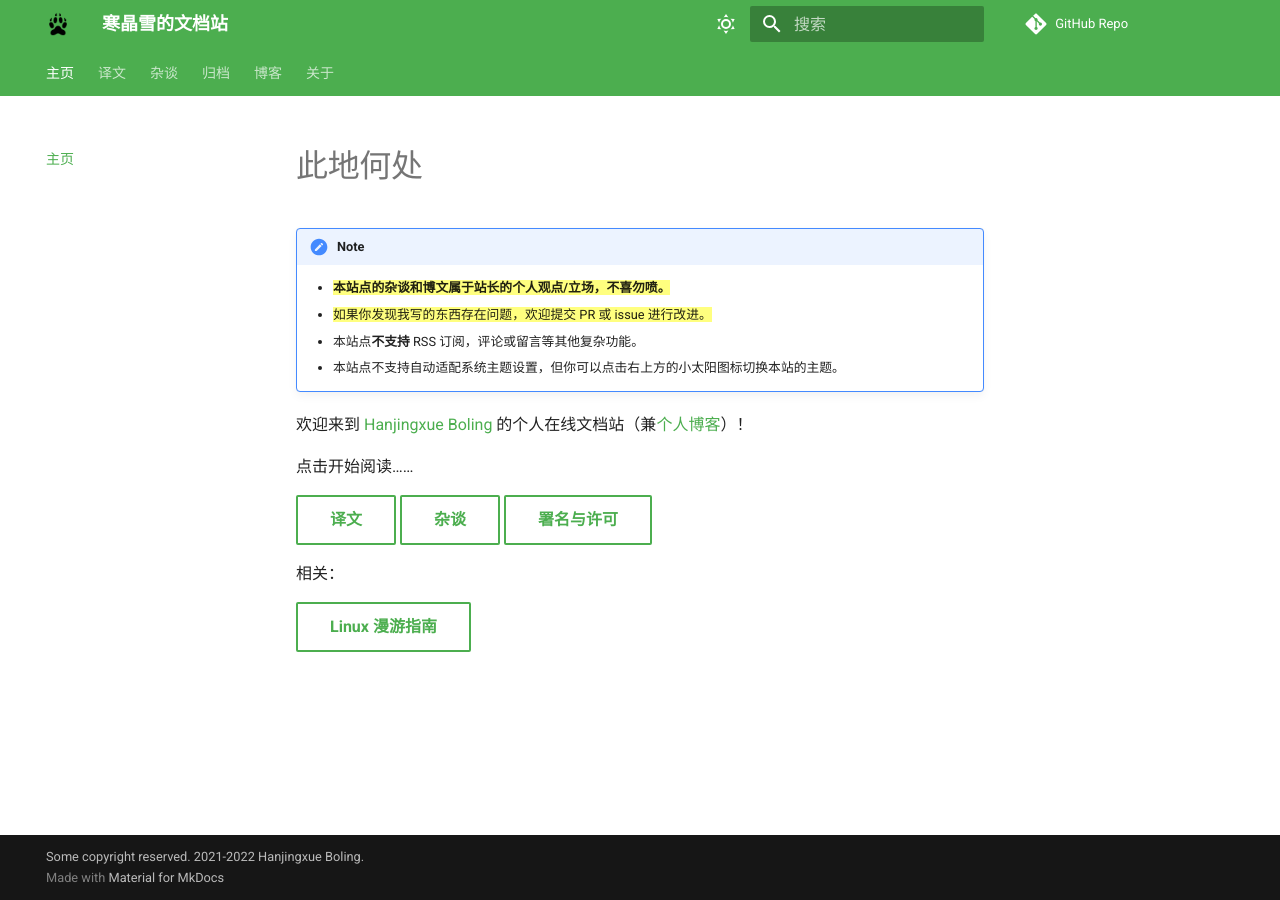
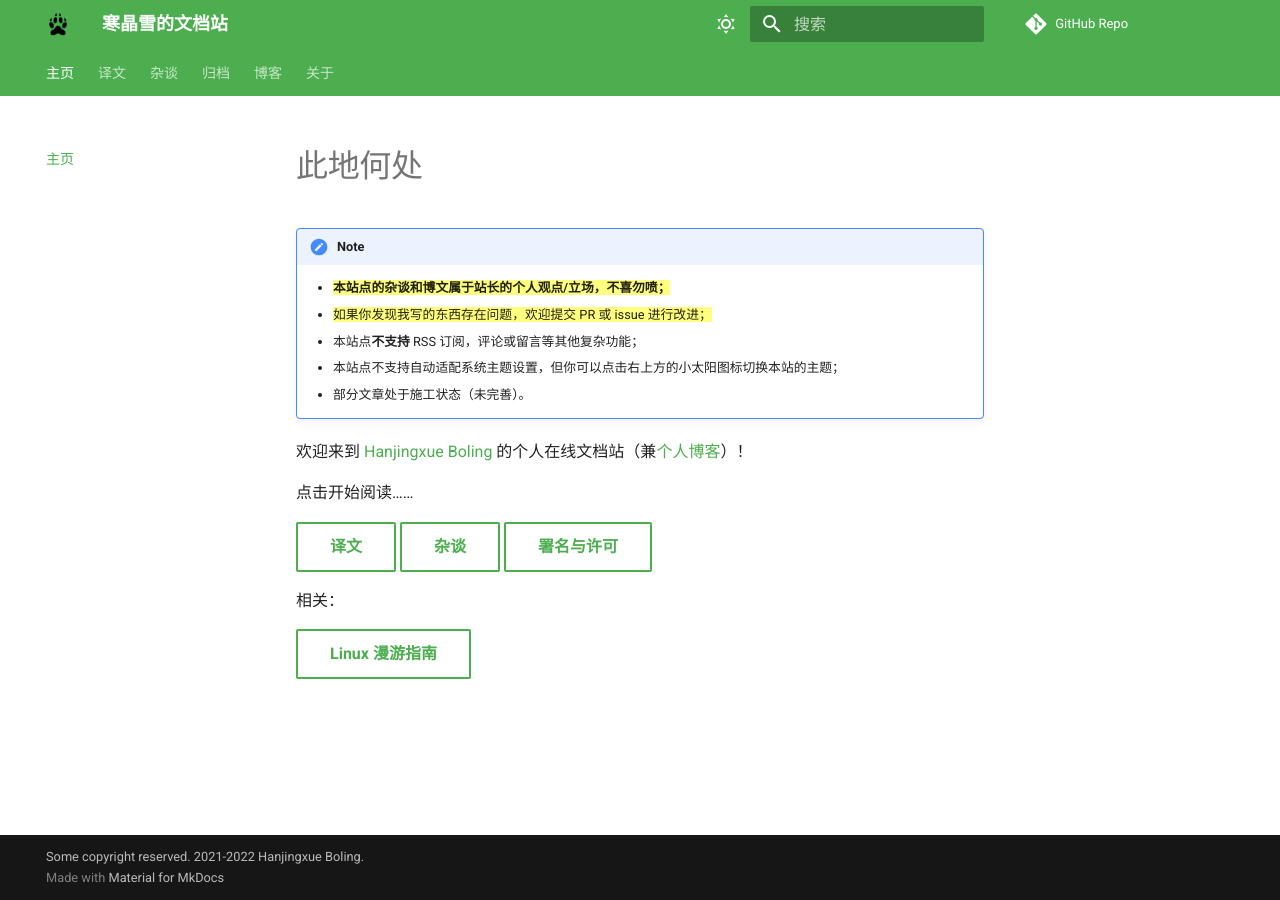
Before and after one commit to Hanjingxue-Boling/Whiteboard, an MkDocs documentation site: the page built from docs/index.md, in a window 1280 px wide. Built offline with MkDocs 1.6.1 and Material for MkDocs 9.7.7, drawn with Linux system fonts in a browser that asks for light colours; comment, search, counter and statistics services are not loaded.

Commit message:
update 02

```diff
--- a/docs/index.md
+++ b/docs/index.md
@@ -1,10 +1,11 @@
 # 此地何处
 
 !!! note
-    - ==**本站点的杂谈和博文属于站长的个人观点/立场，不喜勿喷。**==
-    - ==如果你发现我写的东西存在问题，欢迎提交 PR 或 issue 进行改进。==
-    - 本站点**不支持** RSS 订阅，评论或留言等其他复杂功能。
-    - 本站点不支持自动适配系统主题设置，但你可以点击右上方的小太阳图标切换本站的主题。
+    - ==**本站点的杂谈和博文属于站长的个人观点/立场，不喜勿喷；**==
+    - ==如果你发现我写的东西存在问题，欢迎提交 PR 或 issue 进行改进；==
+    - 本站点**不支持** RSS 订阅，评论或留言等其他复杂功能；
+    - 本站点不支持自动适配系统主题设置，但你可以点击右上方的小太阳图标切换本站的主题；
+    - 部分文章处于施工状态（未完善）。
 
 欢迎来到 [Hanjingxue Boling](./about/about-me.md) 的个人在线文档站（兼[个人博客](./blog/about.md)）！
 
```
Also changed, not shown: docs/essay/memo/opensuse.md (+4 -0 lines), docs/essay/memo/other-configs.md (+3 -0 lines).
